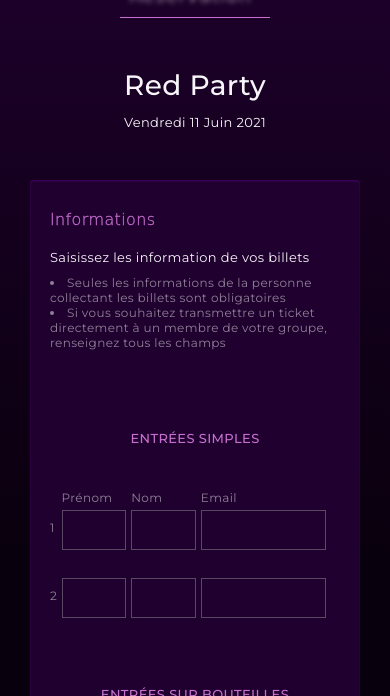
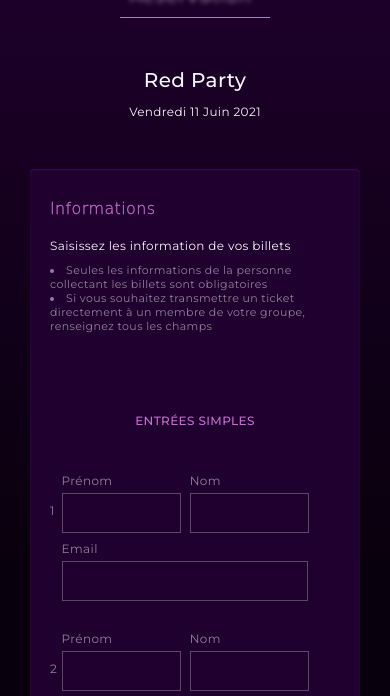
Before and after one commit to WonderfulUX/theSpot, a plain HTML site: page eventCustDetails.html in a window 390 px wide. Shown: the part 117-813 px from the top of the page. Drawn offline with Linux system fonts and the light colour scheme; a web font is replaced by a local one.

Commit message:
page ok and responsive, to test after push

```diff
--- a/styles.scss
+++ b/styles.scss
@@ -1810,4 +1810,29 @@ footer {
             display: none;
         }
     }
-}
+    .resaEventTitle{
+        font-size: 20px;
+    }
+    .resaEventDate, .mainExplanation, .formHeader{
+        font-size: 12px;
+    }
+    .instructions{
+        font-size: 11px;
+    }
+    .dataCollection .customerDetails{
+        flex-wrap: wrap;
+    }
+    .dataCollection .customerInput{
+        width: 46%;
+    }
+    .dataCollection .customerInputEmail{
+        width: 98.5%;
+        margin-bottom: 30px;
+    }
+    .dataCollection .desktopHidden{
+        visibility: visible;
+    }
+    .product{
+        width: 50%;
+    }
+}
```
Also changed, not shown: styles.css, 1 other file.
